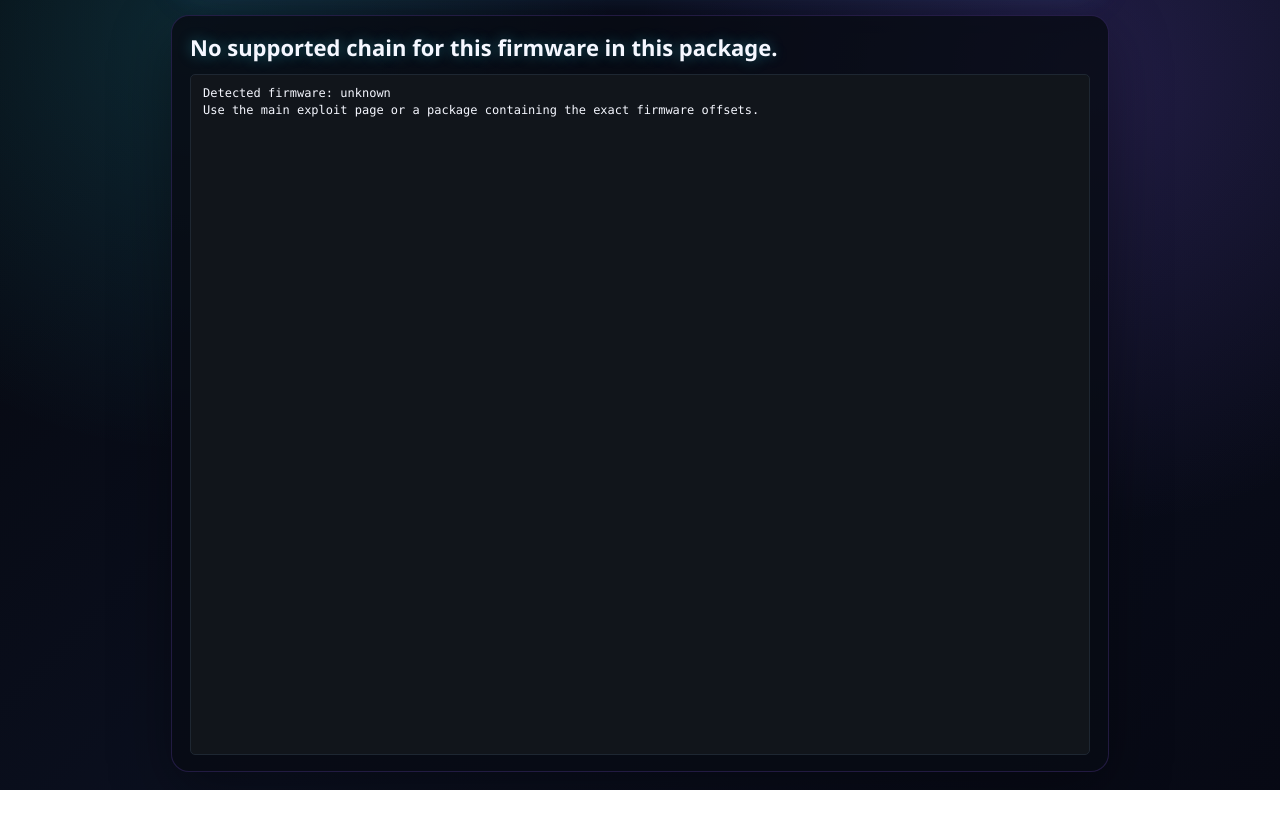
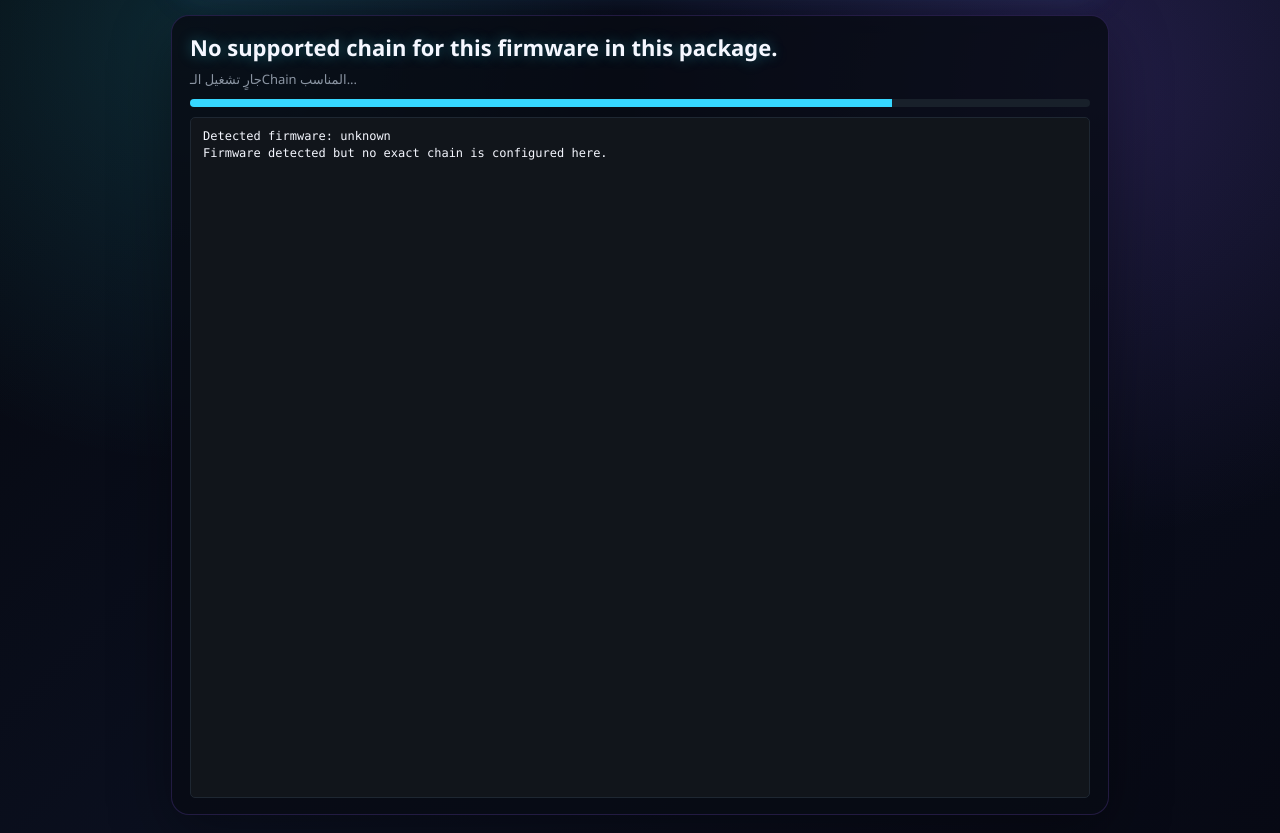
Before and after one commit to amine2-a11y/Amine-ps4, a website: page run_lapse.html in a window 1280 px wide. Shown: the part 59-892 px from the top of the page. Before the commit the page ends 849 px from the top, so only its background shows below. Drawn offline with Linux system fonts and the light colour scheme.

Commit message:
Add files via upload

```diff
--- a/chain_router.mjs
+++ b/chain_router.mjs
@@ -1,5 +1,6 @@
 function getFw() {
-  const m = (navigator.userAgent || '').match(/PlayStation\s+4[\/ ](\d+\.\d{2})/i);
+  const ua = navigator.userAgent || '';
+  const m = ua.match(/PlayStation\s+4[\/\s]+(\d+\.\d{2})/i);
   return m ? parseFloat(m[1]) : NaN;
 }
 
@@ -7,26 +8,28 @@ const fw = getFw();
 const state = document.getElementById('state');
 const out = document.getElementById('out');
 
-function show(msg) {
+function show(msg, extra) {
   if (state) state.textContent = msg;
-  if (out) out.textContent = 'Detected firmware: ' + (Number.isNaN(fw) ? 'unknown' : fw.toFixed(2));
+  if (out) out.textContent = 'Detected firmware: ' + (Number.isNaN(fw) ? 'unknown' : fw.toFixed(2)) + (extra ? '\n' + extra : '');
 }
 
-// Correct chain selection for this package:
-// 9.00-9.99  -> bundled PSFree + Lapse implementation
-// 11.00-12.02 -> package's offset-based Lapse chain
-// 12.50-13.00 -> package's Poops chain
-// Other versions are reported as unsupported rather than falsely selecting a chain.
+function loadModule(path, label) {
+  show('جاري تشغيل ' + label + '...', 'Firmware: ' + (Number.isNaN(fw) ? 'unknown' : fw.toFixed(2)) + '\nجارٍ قراءة وتجهيز الـchain...');
+  // Do not use top-level await: older PS4 WebKit versions can parse modules
+  // but reject top-level await, leaving the page stuck on the initial message.
+  import(path).then(function () {
+    show('جاري تنفيذ ' + label + '...', 'Firmware: ' + (Number.isNaN(fw) ? 'unknown' : fw.toFixed(2)) + '\nالـchain تم اختياره حسب Firmware.');
+  }).catch(function (err) {
+    show('Chain load error', String(err && (err.stack || err.message) || err));
+  });
+}
+
 if (!Number.isNaN(fw) && fw >= 9.00 && fw < 10.00) {
-  show('Loading PSFree + Lapse for this firmware...');
-  await import('./src/psfree-lapse/alert.mjs');
+  loadModule('./src/psfree-lapse/alert.mjs', 'PSFree + Lapse');
 } else if (!Number.isNaN(fw) && (fw === 11.00 || fw === 11.50 || fw === 12.00 || fw === 12.02)) {
-  show('Loading Lapse for this firmware...');
-  await import('./chain_lapse.js');
+  loadModule('./chain_lapse.js', 'Lapse');
 } else if (!Number.isNaN(fw) && (fw === 12.50 || fw === 12.52 || fw === 13.00)) {
-  show('Loading Poops for this firmware...');
-  await import('./chain_poops.js');
+  loadModule('./chain_poops.js', 'Poops');
 } else {
-  show('No supported chain for this firmware in this package.');
-  if (out) out.textContent += '\nUse the main exploit page or a package containing the exact firmware offsets.';
+  show('No supported chain for this firmware in this package.', 'Firmware detected but no exact chain is configured here.');
 }
--- a/run_lapse.html
+++ b/run_lapse.html
@@ -8,7 +8,10 @@
   html, body { margin:0; padding:0; background:#0b0d10; color:#c8ced8;
                font:15px/1.45 "Segoe UI", system-ui, sans-serif; }
   #wrap { padding:16px 18px; }
-  #state { font-size:22px; font-weight:700; margin:0 0 10px; }
+  #state { font-size:22px; font-weight:700; margin:0 0 6px; }
+  #stage { font-size:13px; color:#8b95a3; margin:0 0 10px; }
+  #bar { height:8px; background:#18202a; border-radius:8px; overflow:hidden; margin:0 0 10px; }
+  #fill { height:100%; width:8%; background:#36d7ff; transition:width .25s ease; }
   #out { white-space:pre-wrap; font:12px/1.45 Consolas, monospace;
          background:#11151b; border:1px solid #1e2732; border-radius:5px;
          padding:10px 12px; height:calc(100vh - 141px); overflow-y:auto; }
@@ -25,9 +28,27 @@
 <body>
 <div id="brand"><img src="logo_raw.png" alt="" width="28" height="28"><b>JAILBREAK PS4 AMINE</b></div>
 <div id="wrap">
-  <div id="state">detecting firmware and selecting chain...</div>
+  <div id="state">JAILBREAK PS4 AMINE</div>
+  <div id="stage">جارٍ فحص نظام PS4 وتحضير التهكير...</div>
+  <div id="bar"><div id="fill"></div></div>
   <div id="out"></div>
 </div>
-<script type="module">import "./chain_router.mjs";</script>
+<script>
+(function () {
+  var stage = document.getElementById('stage');
+  var fill = document.getElementById('fill');
+  var out = document.getElementById('out');
+  function ui(t,p){ if(stage) stage.textContent=t; if(fill) fill.style.width=p+'%'; }
+  ui('جارٍ قراءة Firmware تاع الجهاز...', 18);
+  setTimeout(function(){ ui('جارٍ تحديد Lapse / Poops حسب Firmware...', 38); }, 450);
+  setTimeout(function(){ ui('جارٍ تحضير ملفات التهكير...', 58); }, 950);
+  setTimeout(function(){ ui('جارٍ تشغيل الـChain المناسب...', 78); }, 1450);
+  var s=document.createElement('script');
+  s.type='module'; s.src='./chain_router.mjs';
+  s.onload=function(){ ui('تم اختيار الـChain — جاري التنفيذ...', 88); };
+  s.onerror=function(e){ ui('خطأ في تحميل الـChain', 0); if(out) out.textContent='تعذر تحميل chain_router.mjs'; };
+  document.body.appendChild(s);
+})();
+</script>
 </body>
 </html>
```
